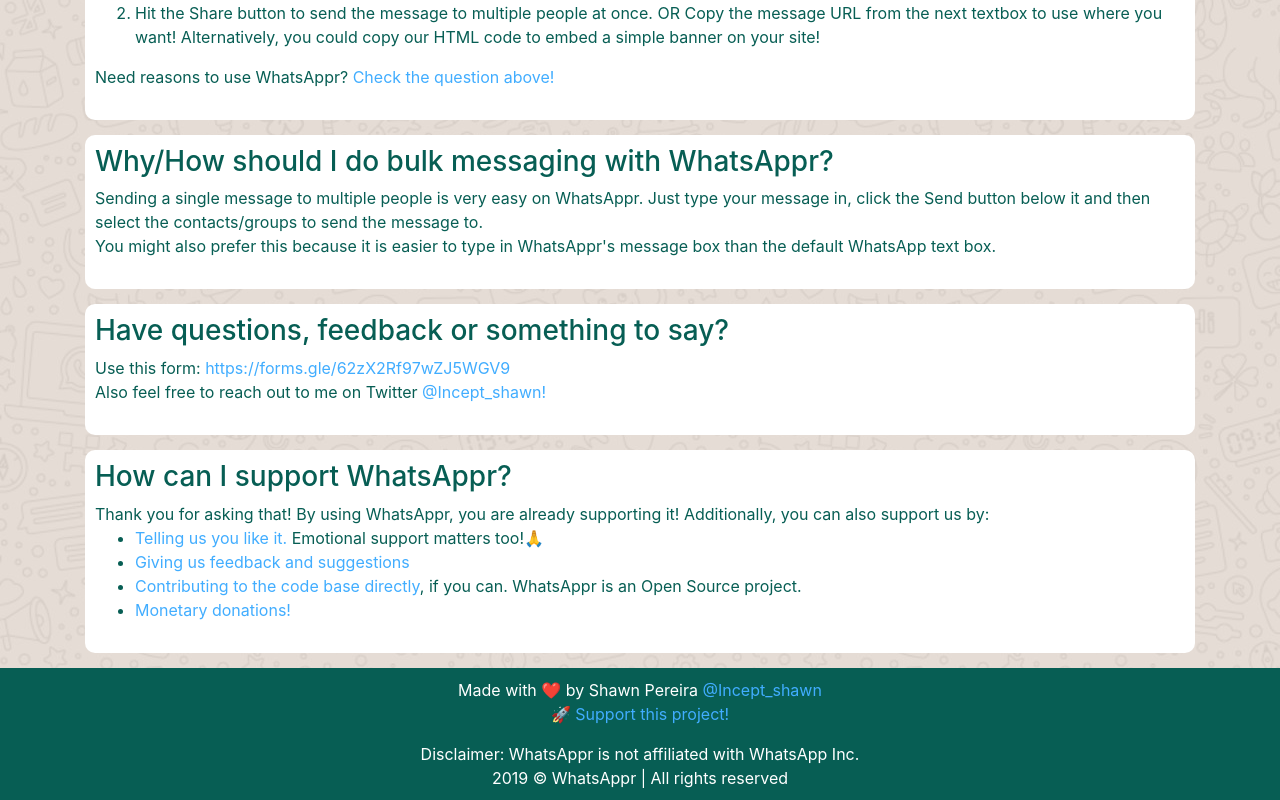
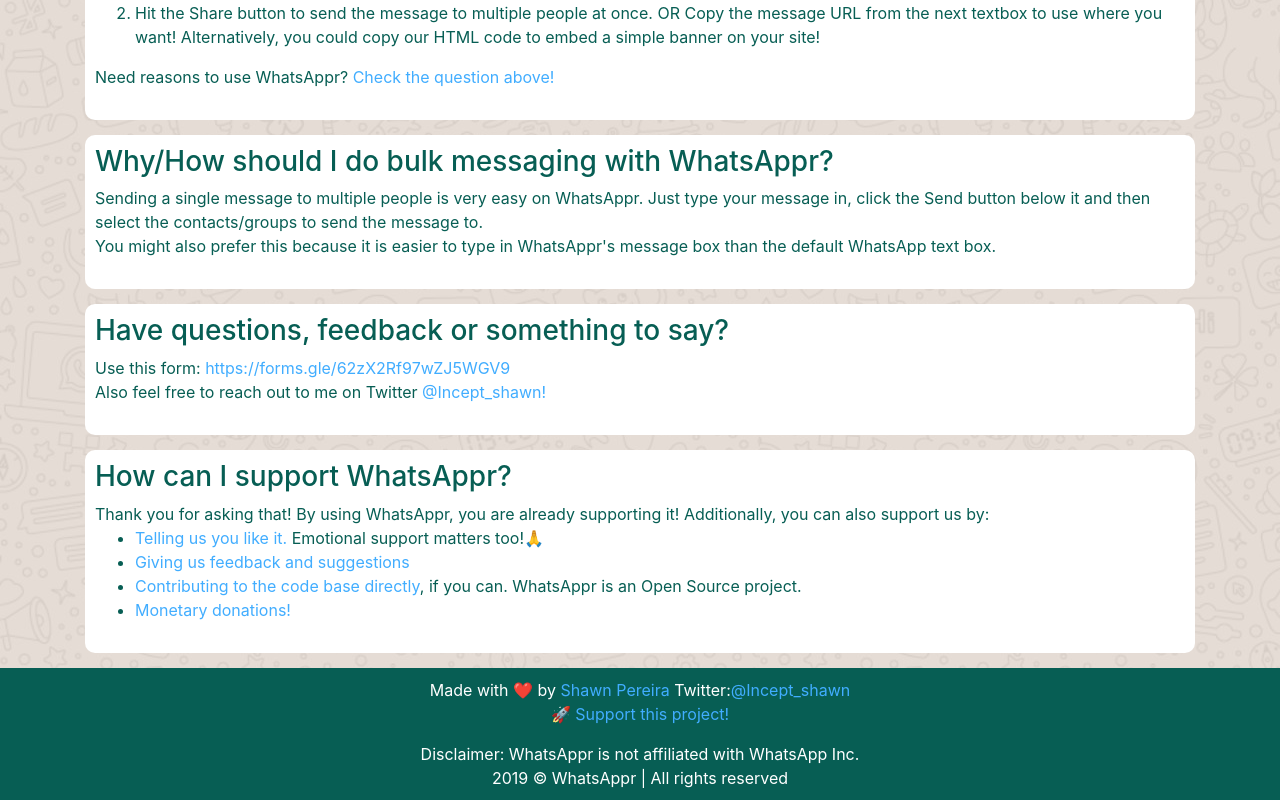
Before and after one commit to recurshawn/WhatSharer, a React (Create React App) app: page / in a window 1280 px wide. Shown: the part 1999-2799 px from the top of the page. Built offline with nearby package versions, Linux system fonts and the light colour scheme; the HTML template or start-up script is replaced by a standard one.

Commit message:
Website link

```diff
--- a/src/App.js
+++ b/src/App.js
@@ -52,7 +52,7 @@
               <a href="#FAQs"><p className="messageBubble red">How do I use this?</p></a>
               <div className = "messageBubble white">
                 <p>Hey everyone! Thank you a lot for the love you've shown WhatsAppr! We're doing really well on Product Hunt! Do leave feedback, suggestions or anything if you have to say so that we can improve the project further! Have a great day!
-                  <br/> ~ Shawn Pereira
+                  <br/> ~ <a href="https://recurshawn.github.io/">Shawn Pereira</a>
                 </p>
                 <a href="https://www.producthunt.com/posts/whatsappr?utm_source=badge-top-post-badge&utm_medium=badge&utm_souce=badge-whatsappr" target="_blank"><img src="https://api.producthunt.com/widgets/embed-image/v1/top-post-badge.svg?post_id=167171&theme=light&period=daily" alt="WhatsAppr - Generate WhatsApp message URLs & send bulk messages easily | Product Hunt Embed" width="250px" height="54px" /></a>
               </div>
--- a/src/Footer/Footer.js
+++ b/src/Footer/Footer.js
@@ -5,7 +5,7 @@
 const Footer = () => {
     return(
     <div className="Footer">
-        <p>Made with ❤️ by Shawn Pereira <a href="https://twitter.com/Incept_shawn">@Incept_shawn</a>
+        <p>Made with ❤️ by <a href="https://recurshawn.github.io/">Shawn Pereira</a> Twitter:<a href="https://twitter.com/Incept_shawn">@Incept_shawn</a>
         <br/><a target="_blank" rel="noopener noreferrer" href="https://ko-fi.com/recurshawn">🚀 Support this project!</a></p>
         Disclaimer: WhatsAppr is not affiliated with WhatsApp Inc.
         <br/>2019 © WhatsAppr | All rights reserved
```
